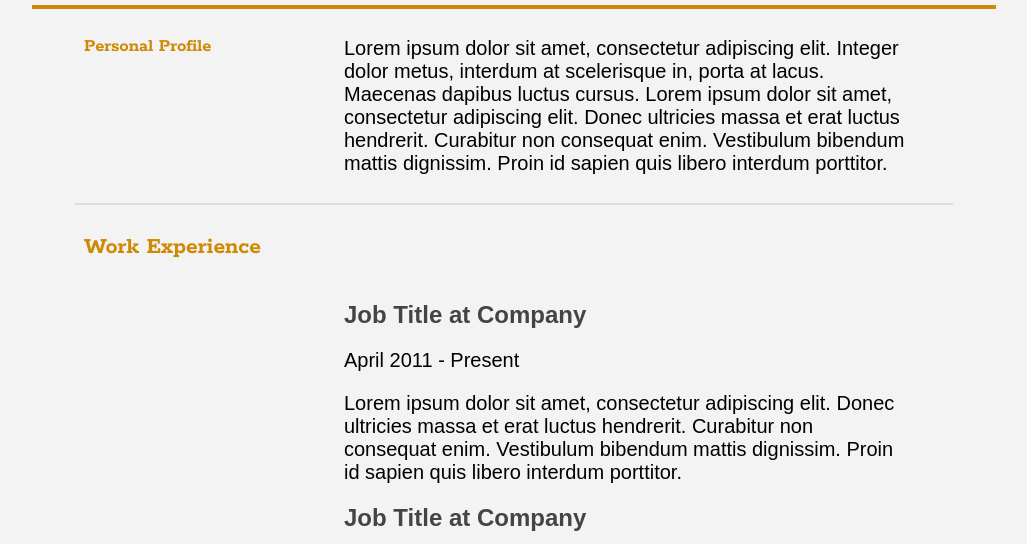
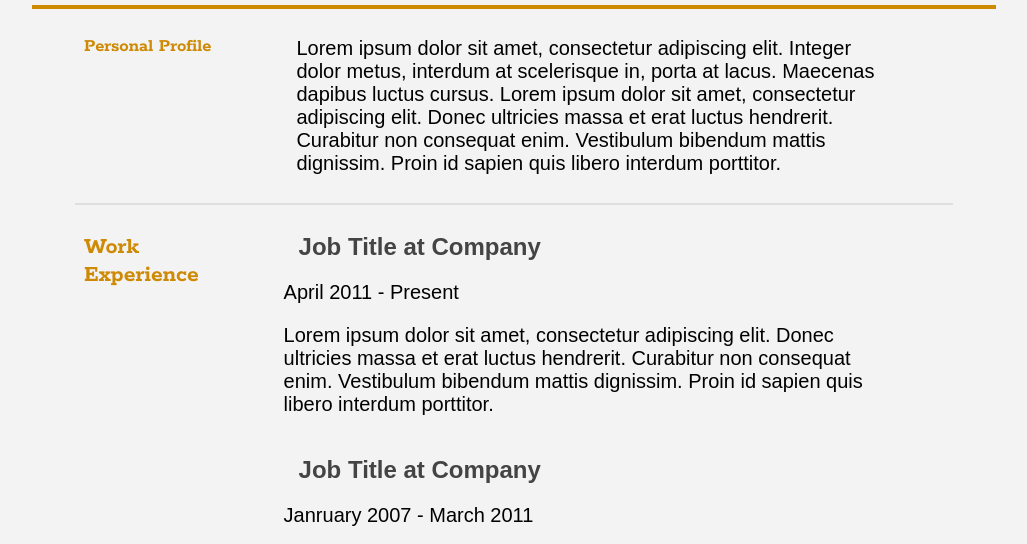
Before and after one commit to Kenzie-Academy-Brasil-Developers/estilizar-curriculo-sprint-2-hirtonsantos, a plain HTML site: page index.html in a window 1280 px wide. Shown: the part 220-764 px from the top of the page, without its empty margins (94-1121 px from the left). Drawn offline with Linux system fonts and the light colour scheme.

Commit message:
fazendo correcoes

```diff
--- a/style.css
+++ b/style.css
@@ -7,6 +7,10 @@ html, body {
 
 .clear {
 	clear: both;
+}
+
+section {
+	display: flex;
 }
 
 figure#headshot {
@@ -80,7 +84,7 @@ ul.demo {
 p {
 	width: 65%;
 	font-size: 20px;
-	margin-left: 100px;
+	margin-left: 85px;
 }
 
 .keySkills {
@@ -95,6 +99,8 @@ p {
 }
 
 .sectionContent {
-	float: right;
-	width: 72.5%;
+	/* float: right;
+	width: 72.5%; */
+	display: flex;
+    flex-direction: column;
 }
```
